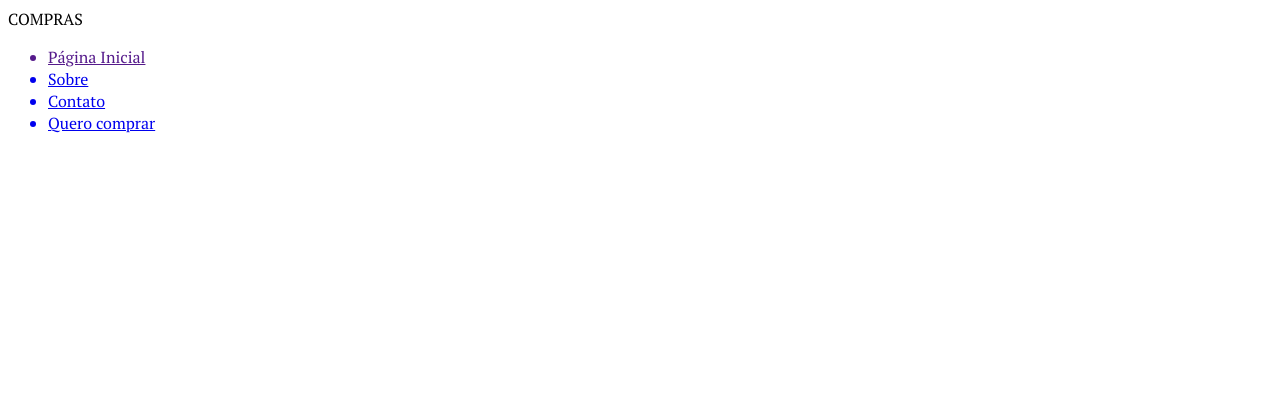
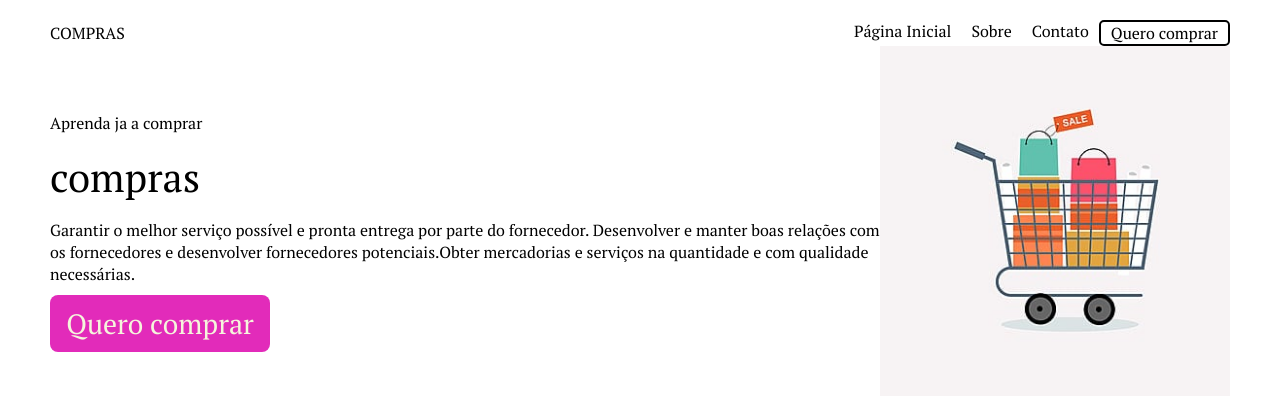
Before and after one commit to Clarice67/Compras, a plain HTML site: page index.html in a window 1280 px wide. Drawn offline with Linux system fonts and the light colour scheme.

Commit message:
Add files via upload

```diff
--- a/index.html
+++ b/index.html
@@ -16,8 +16,21 @@
 				<a href=""><li>Página Inicial</li></a>
 	  			<a href="https://www.compra-agora.com/"><li>Sobre</li></a>
 	  			<a href="https://github.com/Clarice67"><li>Contato</li></a>
-      <a href="https://www.compra-agora.com/"><li>Quero comprar</li></a>
+	  			<a class=" botao-securdario" href="https://www.compra-agora.com/"><li>Quero comprar</li></a>
 			</ul>
+		</section>
+	</section>
+
+	<section class="corpo">
+		<section class="esquerda">
+			<p> Aprenda ja a comprar</p>
+			<h1> compras</h1>
+			<p>Garantir o melhor serviço possível e pronta entrega por parte do fornecedor. Desenvolver e manter boas relações com os fornecedores e desenvolver fornecedores potenciais.Obter mercadorias e serviços na quantidade e com qualidade necessárias. </p>
+			<a class="botao-primario" href=" ">Quero comprar</a>
+		</section>
+
+		<section class="direita">
+			<img src="pngtree-shopping-or-buy-online-symbol-with-bags-and-icon-cart-or-png-image_2303164.jpg" alt="">
 		</section>
 	</section>
 </body>
--- a/style.css
+++ b/style.css
@@ -1,4 +1,79 @@
  @import url('https://fonts.googleapis.com/css2?family=PT+Serif:ital,wght@0,400;0,700;1,400;1,700&display=swap');
+
+ *{
+    padding: 0;
+    margin:  0;
+ }
+
  body {
     font-family: 'PT Serif', serif;
+    padding-left: 50px ;
+    padding-right: 50px;
  }
+.topo{
+   display: flex;
+   justify-content: space-between;
+   padding-top: 20px ;
+   align-items:center;
+}
+
+ul{
+   display: flex;
+   justify-content: center;
+}
+
+li{
+   list-style-type: none;
+   padding-left: 10px;
+   padding-right: 10px;
+}
+
+a {
+   text-decoration: none;
+   color: black;
+}
+.botao-securdario {
+  border: 2px solid black ;
+  border-radius: 5px;
+}
+
+img{
+   width: 350px;
+}
+
+.corpo{
+   display: flex;
+   justify-content: space-between;
+   align-items: center;
+}
+.esquerdo{
+     display: flex;
+     flex-direction: column;
+}
+
+p {
+    font-size: 16px;
+    font-weight:500;
+}
+
+h1{
+    font-size: 40px ;
+    font-weight: 500;
+}
+
+.botao-primario{
+
+    background-color: rgb(226, 43, 186);
+    color: beige;
+    font-size: 28px ;
+    border-radius: 8px ;
+    text-align: center;
+    padding: 10px ;
+    display: block;
+    width: 200px;
+    margin-top: 10px;
+}
+
+p,h1{
+   padding-top: 16px;
+}
```
Also changed, not shown: pngtree-shopping-or-buy-online-symbol-with-bags-and-icon-cart-or-png-image_2303164.jpg (added). Lines whose indentation alone changed are shown as unchanged.
